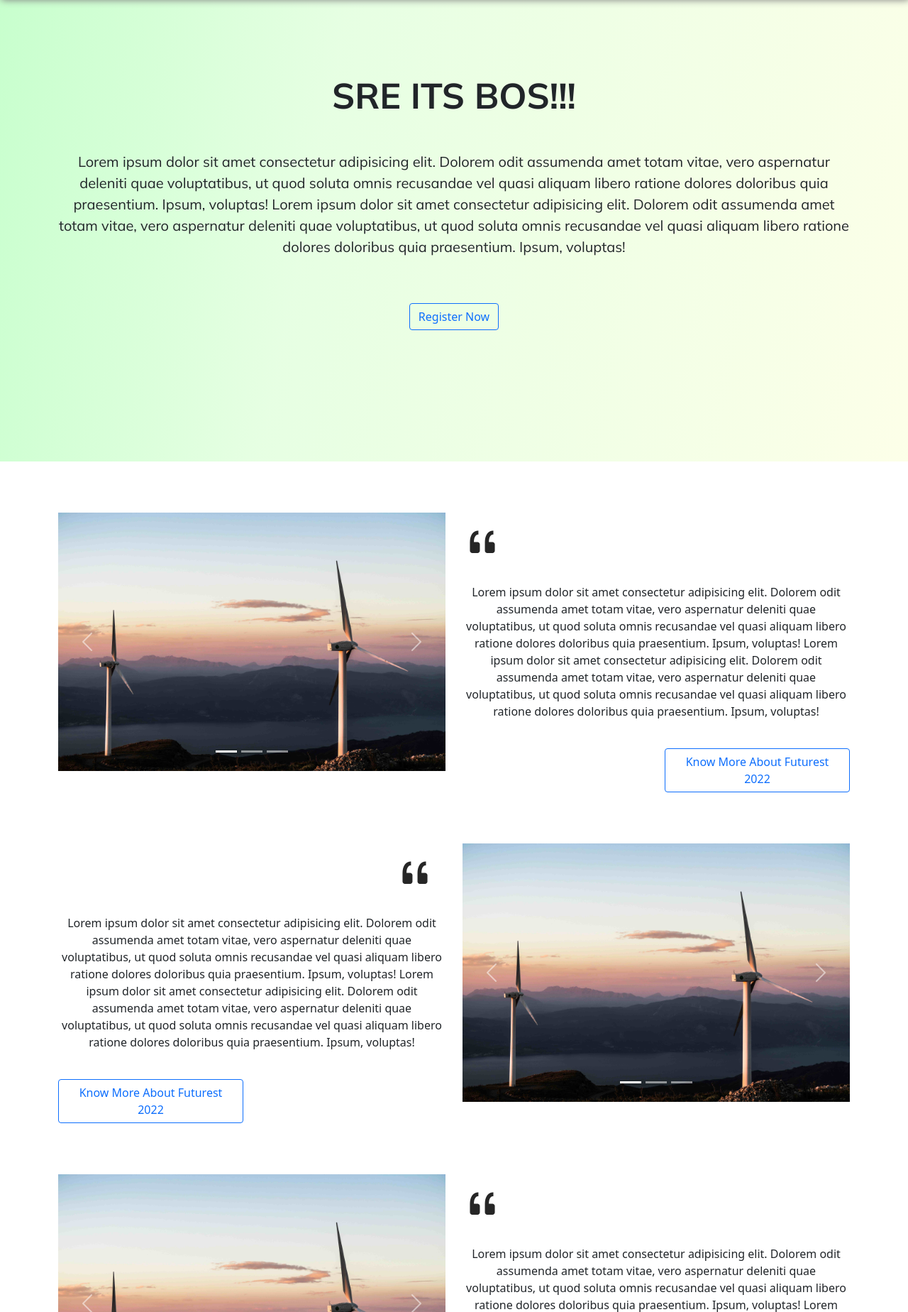
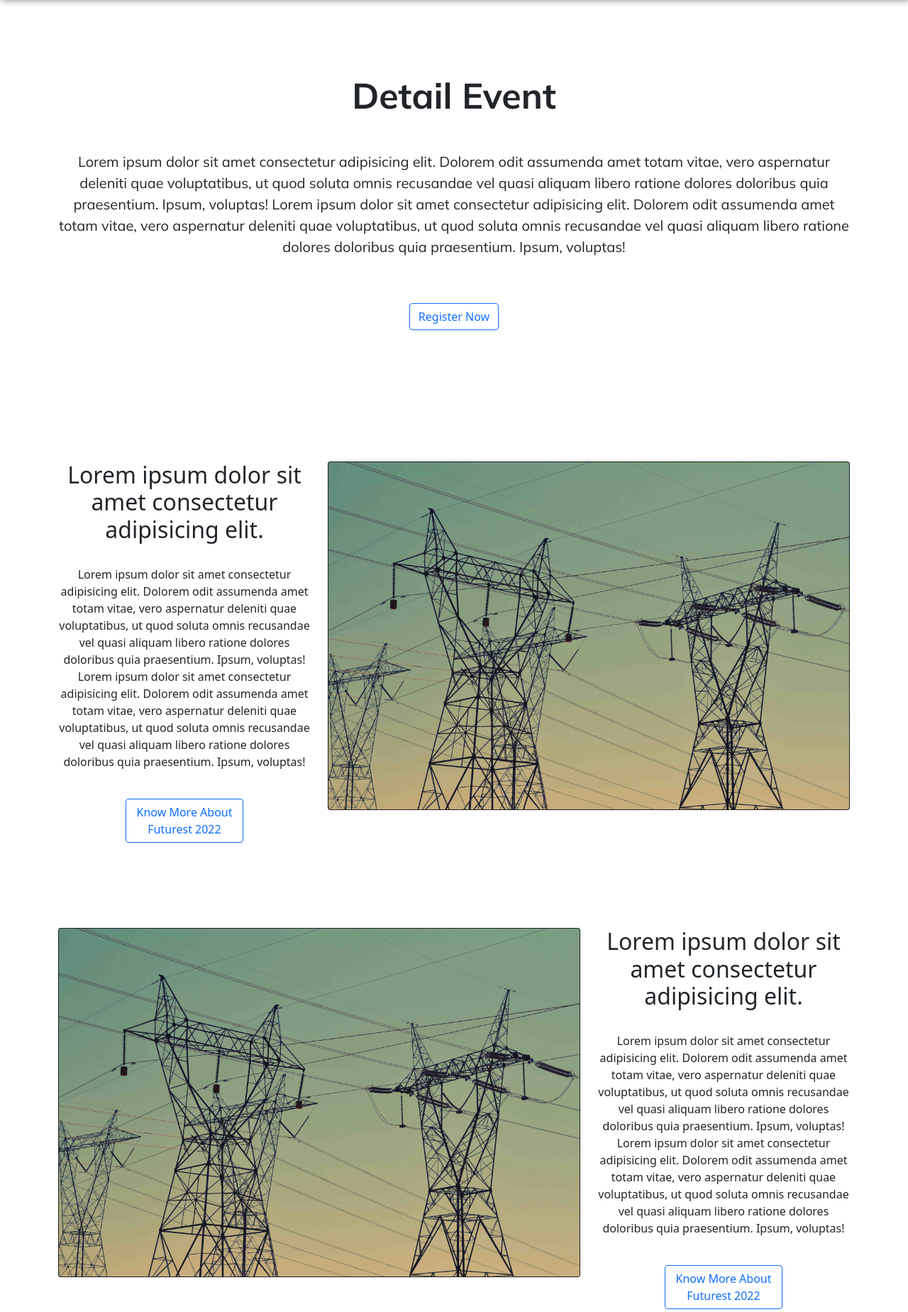
Before and after one commit to BryanYehuda/FuturestSREITS2022, a CodeIgniter app: page /FuturestSREITS2022/ in a window 1280 px wide. Shown: the part 80-1928 px from the top of the page at 71% size. Run offline with CodeIgniter, Linux system fonts and the light colour scheme; some libraries are stand-ins or nearby versions.

Commit message:
Adding Details Page

```diff
--- a/src/application/controllers/Welcome.php
+++ b/src/application/controllers/Welcome.php
@@ -20,6 +20,6 @@ class Welcome extends CI_Controller {
 	 */
 	public function index()
 	{
-		$this->load->view('home');
+		$this->load->view('details');
 	}
 }
--- a/src/application/views/details.php
+++ b/src/application/views/details.php
@@ -11,18 +11,84 @@
     $this->load->view('template/css');
   ?>
   <!-- Import css if need -->
+  <link rel="stylesheet" href="<?php echo base_url() ?>public/css/pages/details.css">
 </head>
 
 <body>
-   <?php
-      $this->load->view('components/navbar');
-   ?>
+<?php
+    $this->load->view('components/navbar');
+  ?>
 
-  <main id="section">
-    <div class="container">
-      <h1 class="text-center py-5">Hello World!</h1>
+  <section id="jumbotron" class="d-flex align-items-center position-relative">
+    <div class="container text-center">
+    <h1 class="mb-5">Detail Event</h1>
+      <p>
+        Lorem ipsum dolor sit amet consectetur adipisicing elit. Dolorem odit assumenda amet totam vitae, vero aspernatur deleniti quae voluptatibus, ut quod soluta omnis recusandae vel quasi aliquam libero ratione dolores doloribus quia praesentium. Ipsum, voluptas!
+        Lorem ipsum dolor sit amet consectetur adipisicing elit. Dolorem odit assumenda amet totam vitae, vero aspernatur deleniti quae voluptatibus, ut quod soluta omnis recusandae vel quasi aliquam libero ratione dolores doloribus quia praesentium. Ipsum, voluptas!
+      </p><br><br>
+      <button type="button" class="btn btn-outline-primary">Register Now</button>
     </div>
-  </main>
+  </section>
+
+  <section id="container-1" class="d-flex align-items-center position-relative">
+    <div class="container text-center">
+      <div class="row">
+        <div class="col-12 col-lg-4">
+          <div class="row font-weight-bold bold-text">
+            <h2>
+              Lorem ipsum dolor sit amet consectetur adipisicing elit.
+            </h2>
+          </div><br>
+          <div class="row">
+            <p>
+              Lorem ipsum dolor sit amet consectetur adipisicing elit. Dolorem odit assumenda amet totam vitae, vero aspernatur deleniti quae voluptatibus, ut quod soluta omnis recusandae vel quasi aliquam libero ratione dolores doloribus quia praesentium. Ipsum, voluptas!
+              Lorem ipsum dolor sit amet consectetur adipisicing elit. Dolorem odit assumenda amet totam vitae, vero aspernatur deleniti quae voluptatibus, ut quod soluta omnis recusandae vel quasi aliquam libero ratione dolores doloribus quia praesentium. Ipsum, voluptas!
+            </p>
+          </div><br>
+          <div class="row">
+            <div class="col-6 offset-3 col-lg-6 offset-lg-3">
+              <button type="button" class="btn btn-outline-primary">Know More About Futurest 2022</button>
+            </div>
+          </div>
+        </div>
+        <div class="col-12 col-lg-8">
+          <div class="card bg-dark text-white">
+            <img class="card-img" src="<?php echo base_url() ?>/public/img/event-parallax-test.jpg" alt="Card image">
+          </div>
+        </div>
+      </div>
+    </div>
+  </section><br><br><br><br><br>
+
+  <section id="container-2" class="d-flex align-items-center position-relative">
+    <div class="container text-center">
+      <div class="row">
+        <div class="col-12 col-lg-8">
+          <div class="card bg-dark text-white">
+            <img class="card-img" src="<?php echo base_url() ?>/public/img/event-parallax-test.jpg" alt="Card image">
+          </div>
+        </div>
+        <div class="col-12 col-lg-4">
+          <div class="row font-weight-bold bold-text">
+            <h2>
+              Lorem ipsum dolor sit amet consectetur adipisicing elit.
+            </h2>
+          </div><br>
+          <div class="row">
+            <p>
+              Lorem ipsum dolor sit amet consectetur adipisicing elit. Dolorem odit assumenda amet totam vitae, vero aspernatur deleniti quae voluptatibus, ut quod soluta omnis recusandae vel quasi aliquam libero ratione dolores doloribus quia praesentium. Ipsum, voluptas!
+              Lorem ipsum dolor sit amet consectetur adipisicing elit. Dolorem odit assumenda amet totam vitae, vero aspernatur deleniti quae voluptatibus, ut quod soluta omnis recusandae vel quasi aliquam libero ratione dolores doloribus quia praesentium. Ipsum, voluptas!
+            </p>
+          </div><br>
+          <div class="row">
+            <div class="col-6 offset-3 col-lg-6 offset-lg-3">
+              <button type="button" class="btn btn-outline-primary">Know More About Futurest 2022</button>
+            </div>
+          </div>
+        </div>
+      </div>
+    </div>
+  </section><br><br><br>
 
   <footer>
     <?php
--- a/src/application/views/template/script.php
+++ b/src/application/views/template/script.php
@@ -11,4 +11,4 @@
 <script src="https://cdn.jsdelivr.net/npm/vue@2/dist/vue.js"></script>
 
 <!-- Navbar JS -->
-<script src="<?php echo base_url() ?>/public/js/components/navbar.js"></script>
+<script src="<?php echo base_url() ?>public/js/components/navbar.js"></script>
--- /dev/null
+++ b/src/public/css/pages/details.css
@@ -0,0 +1,26 @@
+/* Jumbotron */
+
+#jumbotron {
+    height: 730px;
+}
+
+#jumbotron::before {
+    position: absolute;
+    background-size: cover;
+    top: 0;
+    left: 0;
+    bottom: 0;
+    right: 0;
+    z-index: -1;
+    opacity: 0.6;
+}
+
+#jumbotron h1 {
+    font-size: 50px;
+    font-family: MulishBold;
+}
+
+#jumbotron p {
+    font-size: 20px;
+    font-family: MulishRegular;
+}
--- a/src/public/css/pages/home.css
+++ b/src/public/css/pages/home.css
@@ -28,7 +28,7 @@
 }
 
 
-/* timeline */
+/* Timeline */
 
 .card {
     border: 0px;
```
